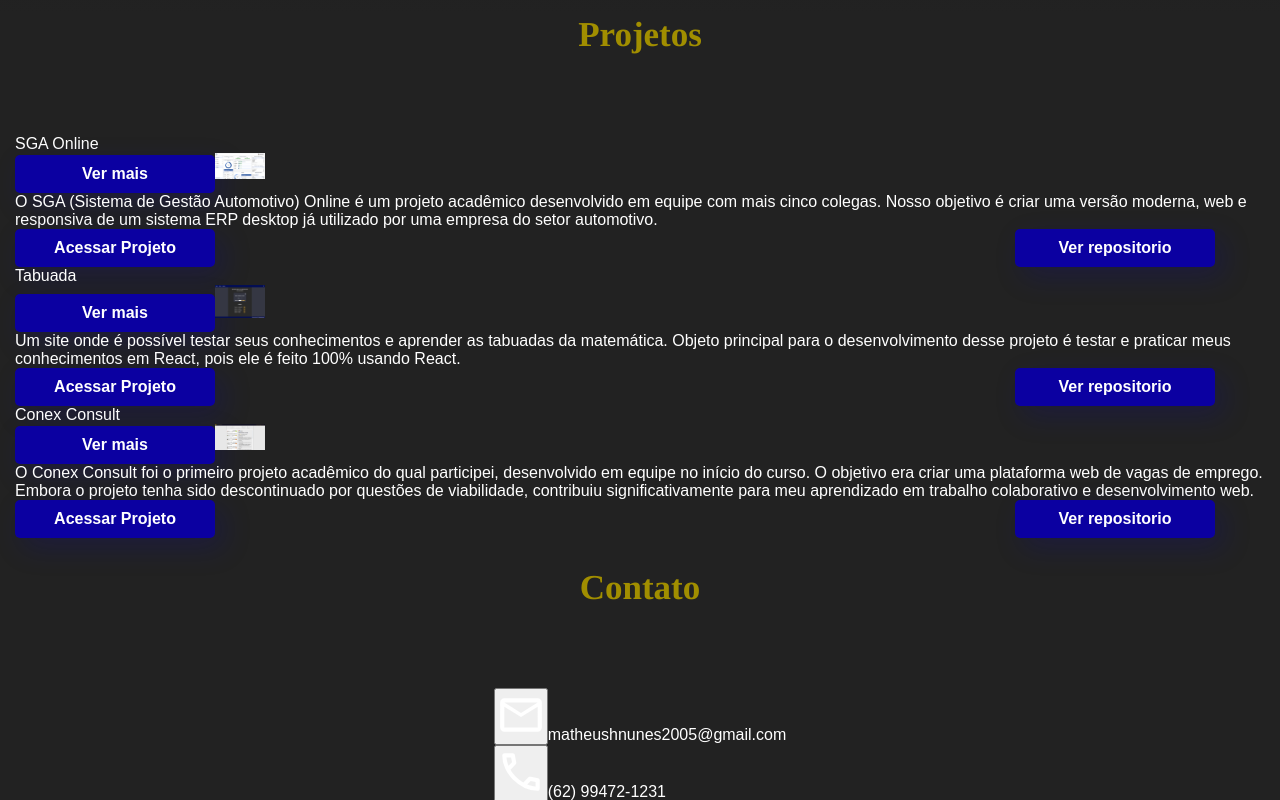
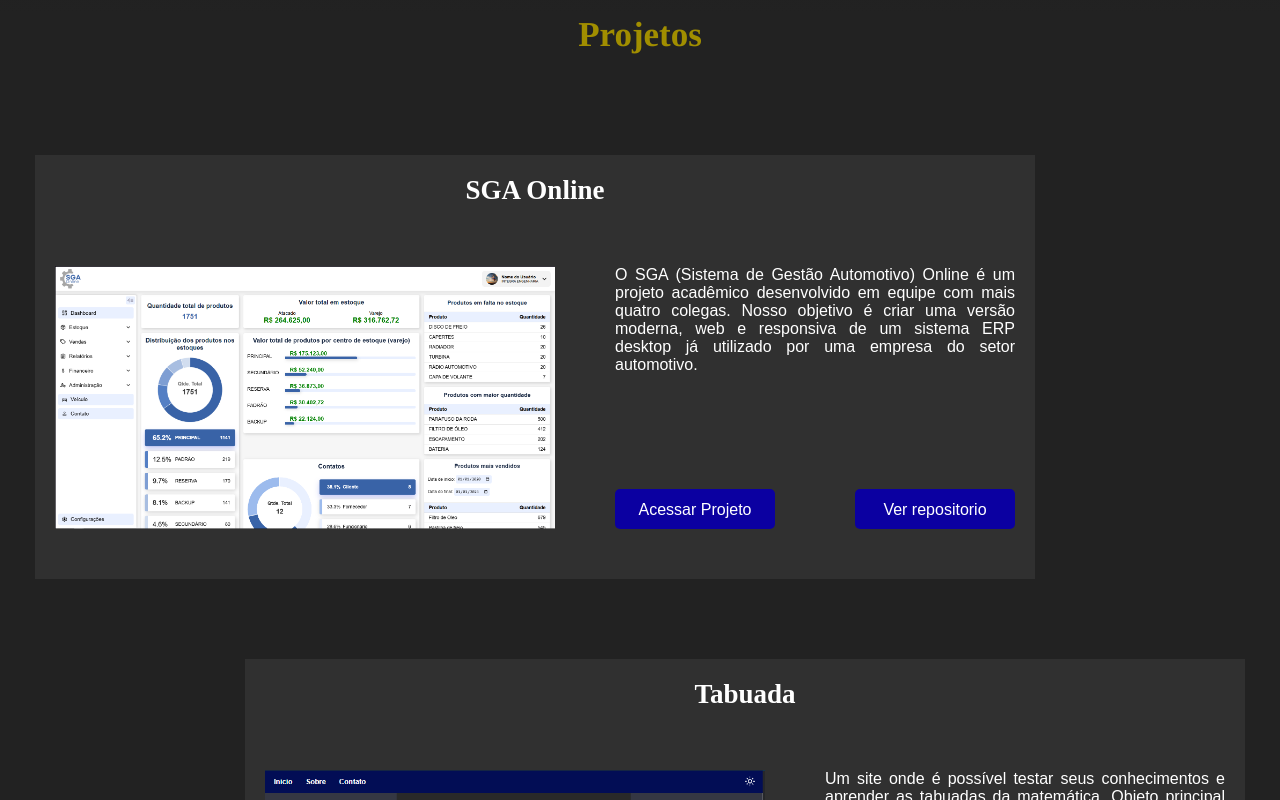
Before and after one commit to matheushnunes/portfolio, a React (Vite) app: page / in a window 1280 px wide. Shown: the part 2380-3180 px from the top of the page. Built offline with nearby package versions, Linux system fonts and the light colour scheme.

Commit message:
Section projetos.

```diff
--- a/src/components/principal.jsx
+++ b/src/components/principal.jsx
@@ -20,11 +20,11 @@ export default function Principal() {
                         Estudo desenvolvimento de software desde 2021 e, atualmente, curso <strong>Análise e Desenvolvimento de Sistemas</strong>. As tecnologias que mais domino são <strong>JavaScript, HTML e CSS</strong>. Estou atuando como desenvolvedor full-stack em um projeto acadêmico em equipe e estou sempre buscando evoluir como profissional.
                     </p>
                     <div className="buttons-about-me">
-                        <button className="btn">
-                            <a href="../src/assets/files/cv_matheus_henrique.pdf" download={"cv_matheus_henrique.pdf"}>Baixar CV</a>
+                        <button className="custom-btn btn-2">
+                            <a href="../src/assets/files/cv_matheus_henrique.pdf" download={"cv_matheus_henrique.pdf"}><span>Baixar CV</span></a>
                         </button>
-                        <button className="btn">
-                            <a href="#">Entre em Contato</a>
+                        <button className="custom-btn btn-2">
+                            <a href="#"><span>Entre em Contato</span></a>
                         </button>
                     </div>
                 </div>
@@ -48,6 +48,7 @@ export default function Principal() {
             </section>
             <section className="projects">
                 <h2 className="section-title-h2">Projetos</h2>
+                <div className="container-projects">
                     {
                         projects.map((project, idx) => (
                             <Project
@@ -60,6 +61,7 @@ export default function Principal() {
                             />
                         ))
                     }
+                </div>
             </section>
             <section className="contacts">
                 <h2 className="section-title-h2">Contato</h2>
--- a/src/components/project.jsx
+++ b/src/components/project.jsx
@@ -7,6 +7,7 @@ export default function Project ({title, heroImage, description, projectLink, re
                     <button className="btn see-more">
                         Ver mais
                     </button>
+                    <div className="dark-background"></div>
                     <img src={heroImage} alt={`tela Principal do ${title}`}/>
                 </div>
                 <div className="info-project">
@@ -14,11 +15,11 @@ export default function Project ({title, heroImage, description, projectLink, re
                         {description}
                     </p>
                     <div className="container-space-between">
-                        <button className="btn">
-                            <a href={projectLink} target="_blank" rel="external">Acessar Projeto</a>
+                        <button className="custom-btn btn-2">
+                            <a href={projectLink} target="_blank" rel="external"><span>Acessar Projeto</span></a>
                         </button>
-                        <button className="btn">
-                            <a href={repoLink} target="_blank" rel="external">Ver repositorio</a>
+                        <button className="custom-btn btn-2">
+                            <a href={repoLink} target="_blank" rel="external"><span>Ver repositorio</span></a>
                         </button>
                     </div>
                 </div>
--- a/src/data/projects.js
+++ b/src/data/projects.js
@@ -2,7 +2,7 @@ export const projects = [
     {
         title: "SGA Online",
         heroImage: "../src/assets/images/dashboard_sga_online.png",
-        description: " O SGA (Sistema de Gestão Automotivo) Online é um projeto acadêmico desenvolvido em equipe com mais cinco colegas. Nosso objetivo é criar uma versão moderna, web e responsiva de um sistema ERP desktop já utilizado por uma empresa do setor automotivo.",
+        description: " O SGA (Sistema de Gestão Automotivo) Online é um projeto acadêmico desenvolvido em equipe com mais quatro colegas. Nosso objetivo é criar uma versão moderna, web e responsiva de um sistema ERP desktop já utilizado por uma empresa do setor automotivo.",
         projectLink: "https://sga-web.github.io/SGA_ONLINE/Front_end/Principal/principal.html",
         repoLink: "https://github.com/SGA-WEB/SGA_ONLINE"
     },
--- a/src/styles/index.css
+++ b/src/styles/index.css
@@ -35,10 +35,6 @@ body {
     background-color: var(--main-color);
     color: var(--text-color);
     font: normal 1.6rem arial;
-}
-
-img {
-    width: 50px;
 }
 
 .container-space-between {
@@ -278,7 +274,7 @@ h1 {
     flex-direction: column;
     align-items: center;
     justify-content: space-between;
-
+    width: 18rem;
 }
 
 .btn {
@@ -319,13 +315,11 @@ h1 {
     align-items: center;
     padding: 1.5rem;
     padding-bottom: 8rem;
-    background: linear-gradient(
-        to bottom,
+    background: linear-gradient(to bottom,
             transparent 0%,
             var(--main-color-1) 40%,
             var(--main-color-1) 70%,
-        transparent 100%
-    );
+            transparent 100%);
 }
 
 .container-skills {
@@ -355,8 +349,7 @@ h1 {
     width: 100%;
     height: 100%;
     border-radius: 50%;
-    background: conic-gradient(
-        var(--blue) 0% 30%,
+    background: conic-gradient(var(--blue) 0% 30%,
             /* Cor do progresso */
             var(--main-color1) 30% 100%
             /* Cor do fundo */
@@ -389,8 +382,7 @@ h1 {
 }
 
 #donut-html-5 {
-    background: conic-gradient(
-        var(--blue) 0% 60%,
+    background: conic-gradient(var(--blue) 0% 60%,
             /* Cor do progresso */
             var(--main-color1) 60% 100%
             /* Cor do fundo */
@@ -398,97 +390,255 @@ h1 {
 }
 
 #donut-css-3 {
-    background: conic-gradient(
-        var(--blue) 0% 50%,
-        var(--main-color1) 50% 100%
-    );
+    background: conic-gradient(var(--blue) 0% 50%,
+            var(--main-color1) 50% 100%);
 }
 
 #donut-javascript {
-    background: conic-gradient(
-        var(--blue) 0% 50%,
-        var(--main-color1) 50% 100%
-    );
+    background: conic-gradient(var(--blue) 0% 50%,
+            var(--main-color1) 50% 100%);
 }
 
 #donut-github {
-    background: conic-gradient(
-        var(--blue) 0% 45%,
-        var(--main-color1) 45% 100%
-    );
+    background: conic-gradient(var(--blue) 0% 45%,
+            var(--main-color1) 45% 100%);
 }
 
 #donut-git {
-    background: conic-gradient(
-        var(--blue) 0% 40%,
-        var(--main-color1) 40% 100%
-    );
+    background: conic-gradient(var(--blue) 0% 40%,
+            var(--main-color1) 40% 100%);
 }
 
 #donut-inglês {
-    background: conic-gradient(
-        var(--blue) 0% 40%,
-        var(--main-color1) 40% 100%
-    );
+    background: conic-gradient(var(--blue) 0% 40%,
+            var(--main-color1) 40% 100%);
 }
 
 #donut-scrum {
-    background: conic-gradient(
-        var(--blue) 0% 40%,
-        var(--main-color1) 40% 100%
-    );
+    background: conic-gradient(var(--blue) 0% 40%,
+            var(--main-color1) 40% 100%);
 }
 
 #donut-react {
-    background: conic-gradient(
-        var(--blue) 0% 33%,
-        var(--main-color1) 33% 100%
-    );
+    background: conic-gradient(var(--blue) 0% 33%,
+            var(--main-color1) 33% 100%);
 }
 
 #donut-figma {
-    background: conic-gradient(
-        var(--blue) 0% 33%,
-        var(--main-color1) 33% 100%
-    );
+    background: conic-gradient(var(--blue) 0% 33%,
+            var(--main-color1) 33% 100%);
 }
 
 #donut-nodejs {
-    background: conic-gradient(
-        var(--blue) 0% 33%,
-        var(--main-color1) 33% 100%
-    );
+    background: conic-gradient(var(--blue) 0% 33%,
+            var(--main-color1) 33% 100%);
 }
 
 
 #donut-mysql {
-    background: conic-gradient(
-        var(--blue) 0% 25%,
-        var(--main-color1) 25% 100%
-    );
+    background: conic-gradient(var(--blue) 0% 25%,
+            var(--main-color1) 25% 100%);
 }
 
 #donut-python {
-    background: conic-gradient(
-        var(--blue) 0% 22%,
-        var(--main-color1) 22% 100%
-    );
+    background: conic-gradient(var(--blue) 0% 22%,
+            var(--main-color1) 22% 100%);
 }
 
 #donut-java {
-    background: conic-gradient(
-        var(--blue) 0% 20%,
-        var(--main-color1) 20% 100%
-    );
+    background: conic-gradient(var(--blue) 0% 20%,
+            var(--main-color1) 20% 100%);
 }
 
 #donut-csharp {
-    background: conic-gradient(
-        var(--blue) 0% 18%,
-        var(--main-color1) 18% 100%
-    );
+    background: conic-gradient(var(--blue) 0% 18%,
+            var(--main-color1) 18% 100%);
 }
 
 .projects {
     padding-top: 0;
 }
+
+.container-projects {
+    width: 100%;
+    display: flex;
+    flex-direction: column;
+    align-items: flex-start;
+    padding: 2rem;
+}
+
+.project:nth-child(2n) {
+    align-self: flex-end;
+}
+
+.project {
+    background-color: var(--main-color1);
+    padding: 2rem;
+    max-width: 100rem;
+    margin-bottom: 8rem;
+
+    h3 {
+        font: bold 2.7rem "times new roman", sans-serif;
+        color: var(--text-color);
+        text-align: center;
+        margin-bottom: 6rem;
+    }
+
+    .container-project {
+        display: flex;
+        gap: 6rem;
+        margin-bottom: 3rem;
+    }
+
+    .container-img-project {
+        width: fit-content;
+        display: flex;
+        position: relative;
+    }
+
+    .container-img-project img {
+        width: 50rem;
+    }
+
+    .see-more {
+        position: absolute;
+        top: 50%;
+        left: 50%;
+        transform: translate(-50%, -50%);
+        z-index: 2;
+        opacity: 0;
+        transition: .3s;
+        max-width: fit-content;
+    }
+
+    .dark-background {
+        position: absolute;
+        width: 100%;
+        height: 100%;
+        transition: .3s;
+        z-index: 1;
+    }
+
+    .container-img-project:hover {
+        .dark-background {
+            background-color: #00000067;
+            transition: .3s;
+        }
+
+        .see-more {
+            opacity: 1;
+            transition: .3s;
+        }
+    }
+
+    .info-project {
+        display: flex;
+        flex-direction: column;
+        justify-content: space-between;
+    }
+
+    .info-project .btn-2 {
+        max-width: 16rem;
+    }
+
+    .about-project {
+        text-align: justify;
+    }
+}
+
+
+/* Botão customizado */
+.custom-btn {
+    max-width: 20rem;
+    width: 100%;
+    height: 40px;
+    color: #fff;
+    border-radius: 5px;
+    padding: 10px 25px;
+    background: transparent;
+    cursor: pointer;
+    transition: all 0.3s ease;
+    position: relative;
+    display: inline-block;
+    outline: none;
+    font-size: 1.6rem;
+}
+
+.btn-2 {
+    background: var(--blue);
+    line-height: 42px;
+    padding: 0;
+    border: none;
+}
+
+.btn-2 span {
+    position: relative;
+    display: block;
+    width: 100%;
+    height: 100%;
+}
+
+.btn-2:before,
+.btn-2:after {
+    position: absolute;
+    content: "";
+    right: 0;
+    top: 0;
+    background: var(--blue);
+    transition: all 0.5s ease;
+}
+
+.btn-2:before {
+    height: 0%;
+    width: 2px;
+}
+
+.btn-2:after {
+    width: 0%;
+    height: 2px;
+}
+
+.btn-2:hover {
+    background: transparent;
+    box-shadow: none;
+}
+
+.btn-2:hover:before {
+    height: 100%;
+}
+
+.btn-2:hover:after {
+    width: 100%;
+}
+
+.btn-2 span:hover {
+    color: var(--text-color);
+}
+
+.btn-2 span:before,
+.btn-2 span:after {
+    position: absolute;
+    content: "";
+    left: 0;
+    bottom: 0;
+    background: var(--blue);
+    transition: all 0.5s ease;
+}
+
+.btn-2 span:before {
+    width: 2px;
+    height: 0%;
+}
+
+.btn-2 span:after {
+    width: 0%;
+    height: 2px;
+}
+
+.btn-2 span:hover:before {
+    height: 100%;
+}
+
+.btn-2 span:hover:after {
+    width: 100%;
+}
```
Lines whose indentation alone changed are shown as unchanged.
